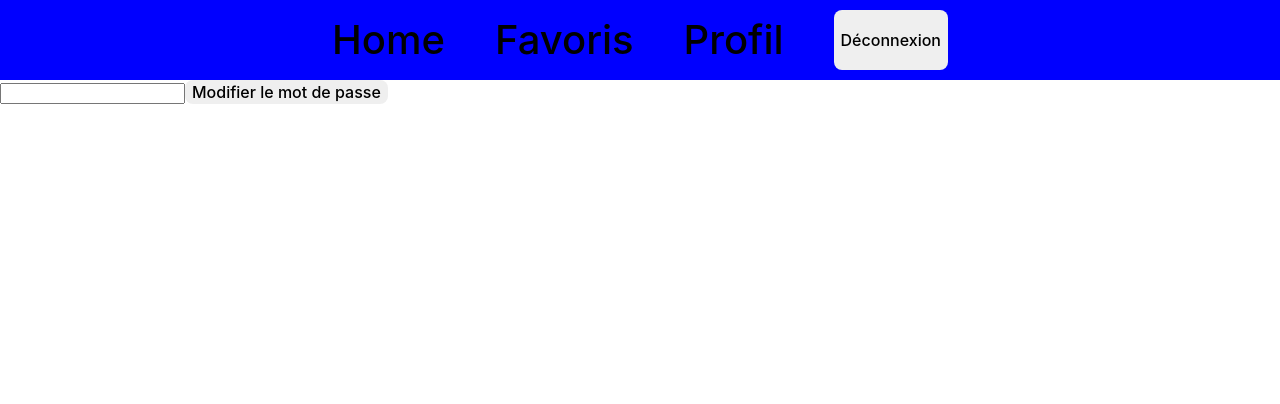
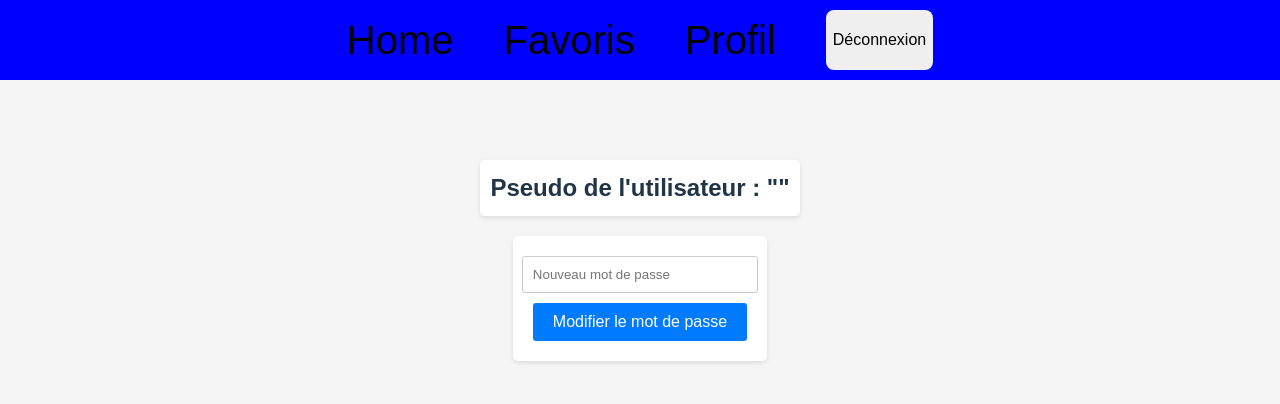
Before and after one commit to clarisse-lebaut/bookBuddy, a React (Vite) app in the folder app/: page /profil in a window 1280 px wide. Shown: the top 404 px of the page. Built offline with nearby package versions, Linux system fonts and the light colour scheme.

Commit message:
profil page style added

```diff
--- /dev/null
+++ b/app/src/pages/Profil.css
@@ -0,0 +1,60 @@
+/* Styles généraux */
+body {
+  font-family: Arial, sans-serif;
+  margin: 0;
+  padding: 0;
+}
+
+/* Container principal */
+.profile-container {
+  display: flex;
+  flex-direction: column;
+  align-items: center;
+  justify-content: center;
+  height: 45vh;
+  background-color: #f5f5f5;
+}
+
+/* Pseudo */
+.username {
+  font-size: 24px;
+  font-weight: bold;
+  margin-bottom: 20px;
+  padding: 10px;
+  background-color: #fff;
+  border-radius: 5px;
+  box-shadow: 0 2px 5px rgba(0, 0, 0, 0.1);
+}
+
+/* Formulaire de changement de mot de passe */
+.password-form {
+  display: flex;
+  flex-direction: column;
+  align-items: center;
+  background-color: #fff;
+  padding: 20px;
+  border-radius: 5px;
+  box-shadow: 0 2px 5px rgba(0, 0, 0, 0.1);
+}
+
+.password-form input {
+  padding: 10px;
+  margin-bottom: 10px;
+  border: 1px solid #ccc;
+  border-radius: 3px;
+  width: 100%;
+  max-width: 300px;
+}
+
+.password-form button {
+  padding: 10px 20px;
+  background-color: #007bff;
+  color: #fff;
+  border: none;
+  border-radius: 3px;
+  cursor: pointer;
+}
+
+.password-form button:hover {
+  background-color: #0056b3;
+}
--- a/app/src/pages/Profil.jsx
+++ b/app/src/pages/Profil.jsx
@@ -1,10 +1,11 @@
-import React, { useState, useContext } from "react";
-import NavBar from "../../component/nav";
-import { Button } from "react-bootstrap";
-import { useParams } from "react-router-dom"; // Ajouter cette ligne
+import React, { useState, useContext } from 'react';
+import NavBar from '../../component/nav';
+import { Button } from 'react-bootstrap';
+import { useParams } from 'react-router-dom'; // Ajouter cette ligne
+import './Profil.css'; // Importer le fichier CSS
 
 export default function Profil() {
-  const [password, setPassword] = useState("");
+  const [password, setPassword] = useState('');
 
   // Récupérer l'ID de l'utilisateur dans l'URL en utilisant le hook useParams
   const { id } = useParams();
@@ -26,9 +27,9 @@ export default function Profil() {
 
     // Envoyer la requête PUT à l'API
     const response = await fetch(url, {
-      method: "PUT",
+      method: 'PUT',
       headers: {
-        "Content-Type": "application/json",
+        'Content-Type': 'application/json',
       },
       body: JSON.stringify({ newPassword: password }),
     });
@@ -44,14 +45,18 @@ export default function Profil() {
   return (
     <>
       <NavBar />
-      <form onSubmit={handleSubmit}>
-        <input
-          type="password"
-          value={password}
-          onChange={(event) => setPassword(event.target.value)}
-        />
-        <Button type="submit">Modifier le mot de passe</Button>
-      </form>
+      <div className='profile-container'>
+        <div className='username'>Pseudo de l'utilisateur : ""</div>
+        <form onSubmit={handleSubmit} className='password-form'>
+          <input
+            type='password'
+            placeholder='Nouveau mot de passe'
+            value={password}
+            onChange={(event) => setPassword(event.target.value)}
+          />
+          <Button type='submit'>Modifier le mot de passe</Button>
+        </form>
+      </div>
     </>
   );
 }
```
